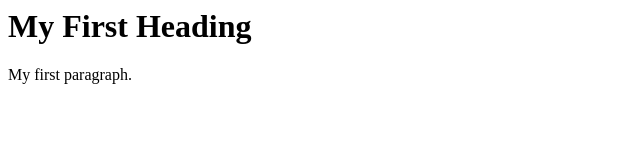
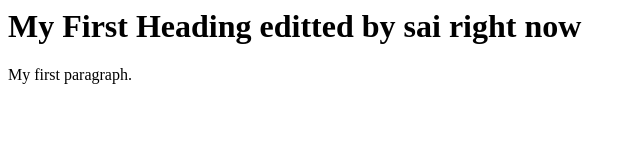
Before and after one commit to saiprasad169/webapps, a plain HTML site: page index.html in a window 1280 px wide. Shown: the whole page, without its empty margins (0-640 px from the left). Drawn offline with Linux system fonts and the light colour scheme.

Commit message:
Update index.html

```diff
--- a/index.html
+++ b/index.html
@@ -1,7 +1,7 @@
 <html>
 <body>
 
-<h1>My First Heading</h1>
+<h1>My First Heading editted by sai right now</h1>
 
 <p>My first paragraph.</p>
 
```
